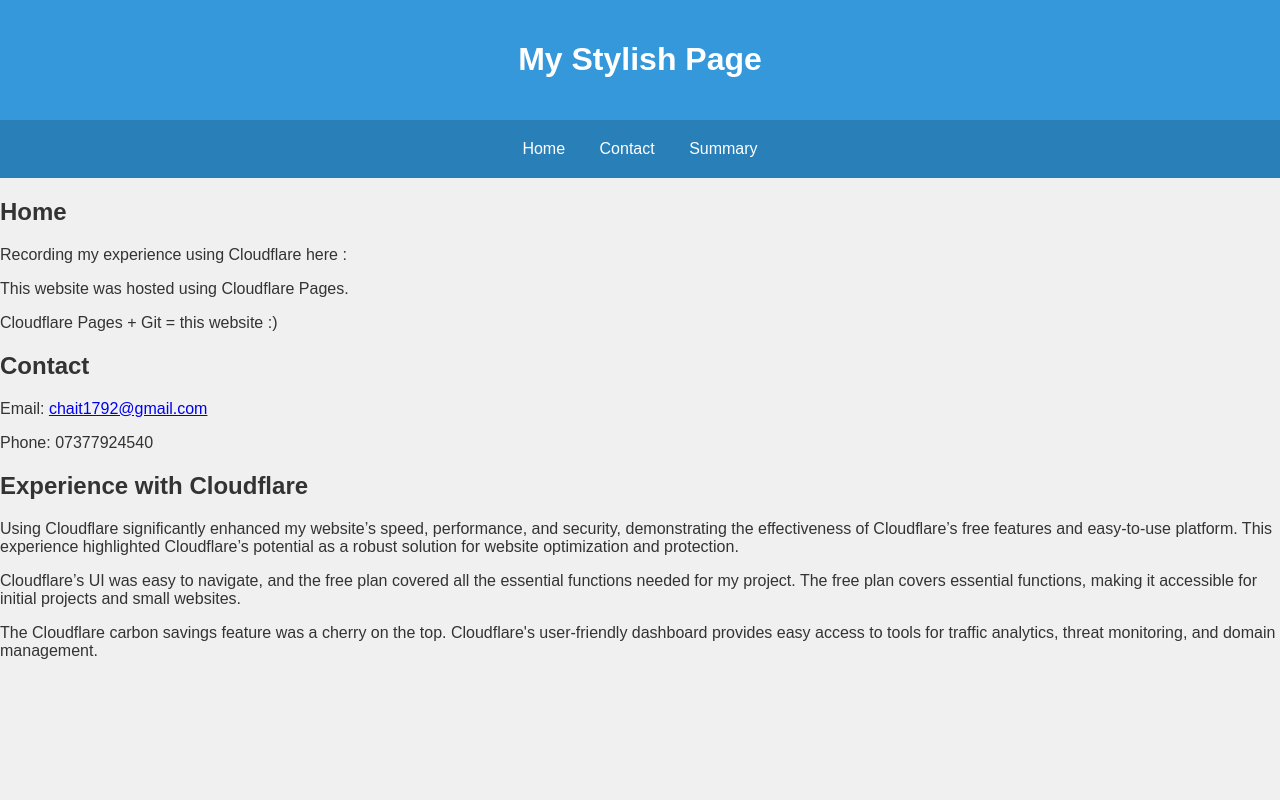
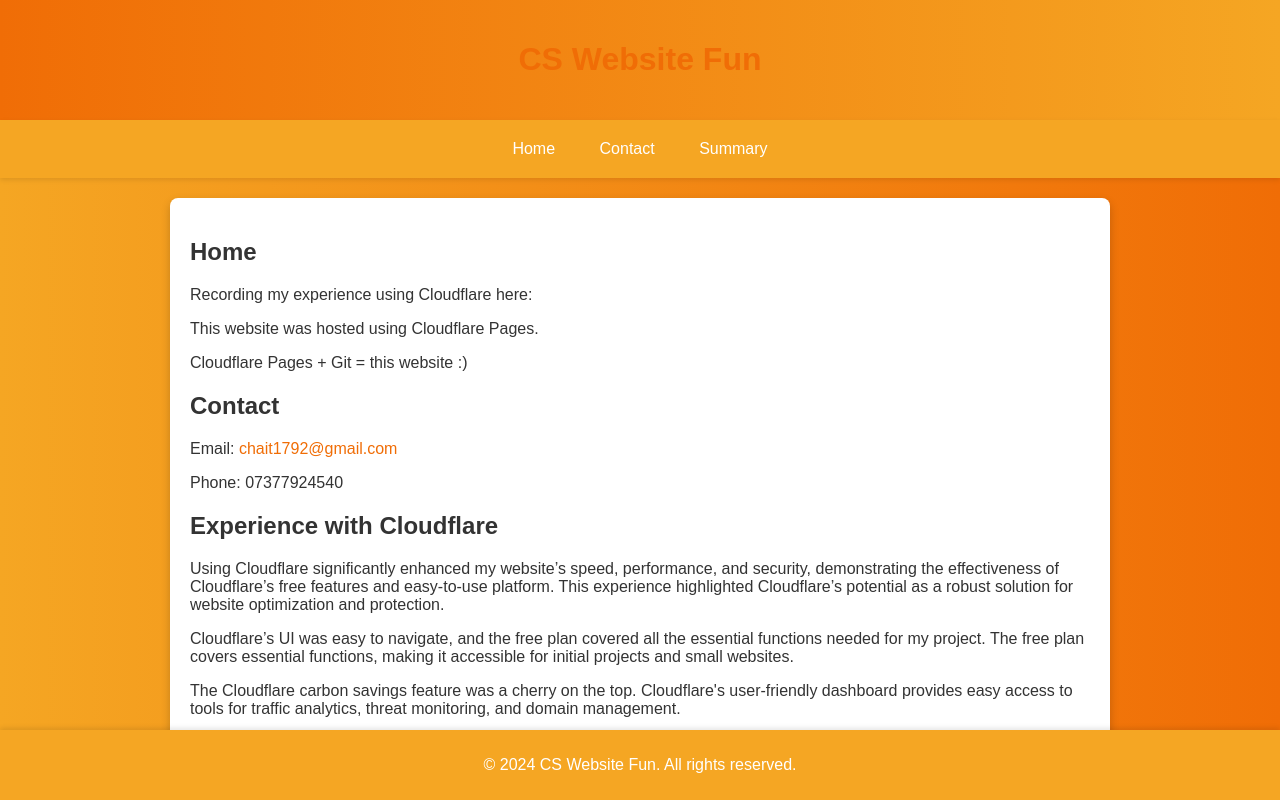
Before and after one commit to chaits6/cfpages, a plain HTML site: page index.html in a window 1280 px wide. Drawn offline with Linux system fonts and the light colour scheme.

Commit message:
Update index.html

```diff
--- a/index.html
+++ b/index.html
@@ -3,62 +3,76 @@
 <head>
     <meta charset="UTF-8">
     <meta name="viewport" content="width=device-width, initial-scale=1.0">
-    <title> CS Website fun </title>
+    <title>CS Website Fun</title>
     <style>
         body {
             font-family: 'Arial', sans-serif;
             margin: 0;
             padding: 0;
-            background: #f0f0f0;
+            background: linear-gradient(to right, #f5a623, #f06d06);
             color: #333;
         }
         header {
-            background: #3498db;
+            background: linear-gradient(to right, #f06d06, #f5a623);
             color: #fff;
             padding: 20px 0;
             text-align: center;
+            box-shadow: 0 2px 5px rgba(0, 0, 0, 0.1);
         }
         nav {
-            background: #2980b9;
+            background: #f5a623;
             color: #fff;
             padding: 10px 0;
             text-align: center;
+            box-shadow: 0 2px 5px rgba(0, 0, 0, 0.1);
         }
         nav a {
             color: #fff;
             text-decoration: none;
-            padding: 10px 15px;
+            padding: 10px 20px;
             display: inline-block;
+            transition: background 0.3s;
         }
         nav a:hover {
-            background: #1abc9c;
+            background: #f06d06;
         }
         .container {
             max-width: 900px;
             margin: 20px auto;
             padding: 20px;
             background: #fff;
-            box-shadow: 0 4px 8px rgba(0, 0, 0, 0.1);
             border-radius: 8px;
+            box-shadow: 0 4px 10px rgba(0, 0, 0, 0.2);
         }
         section {
             margin-bottom: 20px;
         }
         footer {
-            background: #3498db;
+            background: #f5a623;
             color: #fff;
             text-align: center;
             padding: 10px 0;
             position: fixed;
             width: 100%;
             bottom: 0;
+            box-shadow: 0 -2px 5px rgba(0, 0, 0, 0.1);
+        }
+        h1 {
+            color: #f06d06;
+        }
+        p a {
+            color: #f06d06;
+            text-decoration: none;
+        }
+        p a:hover {
+            text-decoration: underline;
         }
     </style>
 </head>
 <body>
 
     <header>
-        <h1>My Stylish Page</h1>
+        <h1>CS Website Fun</h1>
     </header>
 
     <nav>
@@ -67,25 +81,31 @@
         <a href="#article">Summary</a>
     </nav>
 
+    <div class="container">
         <section id="home">
-        <h1>Home</h1>
-        <p>Recording my experience using Cloudflare here :</p>
+            <h2>Home</h2>
+            <p>Recording my experience using Cloudflare here:</p>
             <p>This website was hosted using Cloudflare Pages.</p>
             <p>Cloudflare Pages + Git = this website :)</p>
         </section>
 
         <section id="contact">
-        <h1>Contact</h1>
+            <h2>Contact</h2>
             <p>Email: <a href="mailto:chait1792@gmail.com">chait1792@gmail.com</a></p>
             <p>Phone: 07377924540</p>
         </section>
 
         <section id="article">
-        <h1>Experience with Cloudflare </h1>
+            <h2>Experience with Cloudflare</h2>
             <p>Using Cloudflare significantly enhanced my website’s speed, performance, and security, demonstrating the effectiveness of Cloudflare’s free features and easy-to-use platform. This experience highlighted Cloudflare’s potential as a robust solution for website optimization and protection.</p>
             <p>Cloudflare’s UI was easy to navigate, and the free plan covered all the essential functions needed for my project. The free plan covers essential functions, making it accessible for initial projects and small websites.</p>
             <p>The Cloudflare carbon savings feature was a cherry on the top. Cloudflare's user-friendly dashboard provides easy access to tools for traffic analytics, threat monitoring, and domain management.</p>
         </section>
+    </div>
+
+    <footer>
+        <p>&copy; 2024 CS Website Fun. All rights reserved.</p>
+    </footer>
 
 </body>
 </html>
```
Lines whose indentation alone changed are shown as unchanged.
